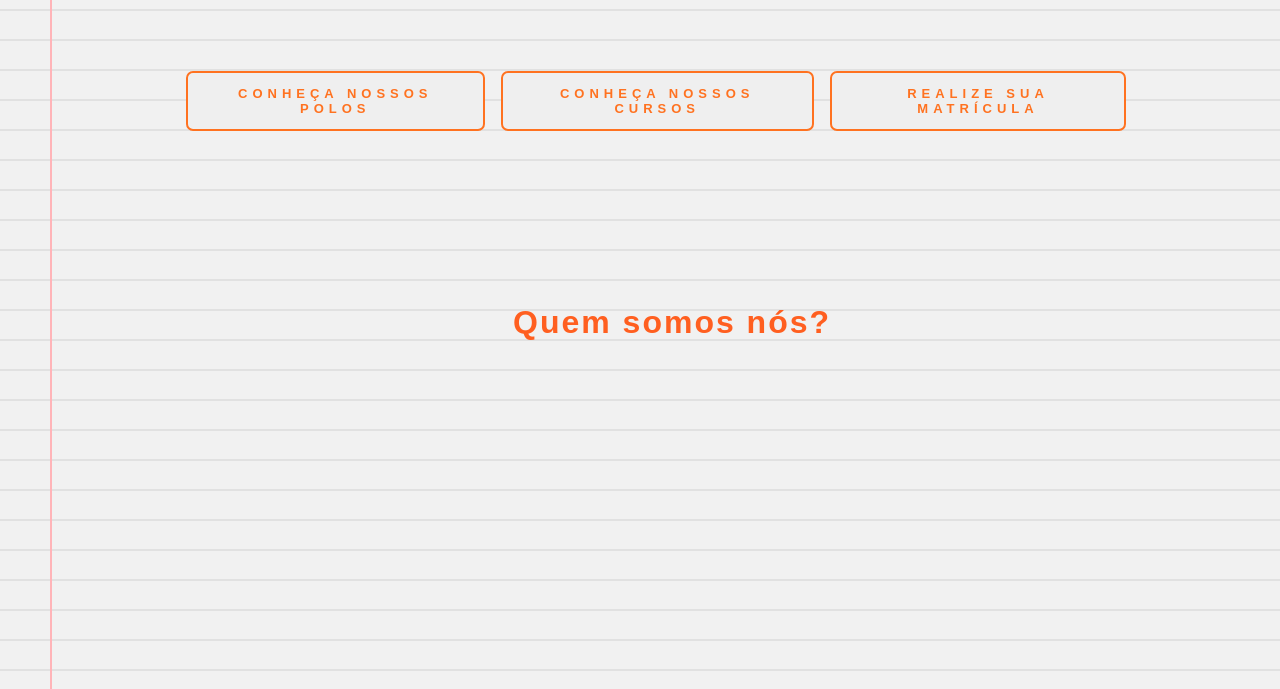
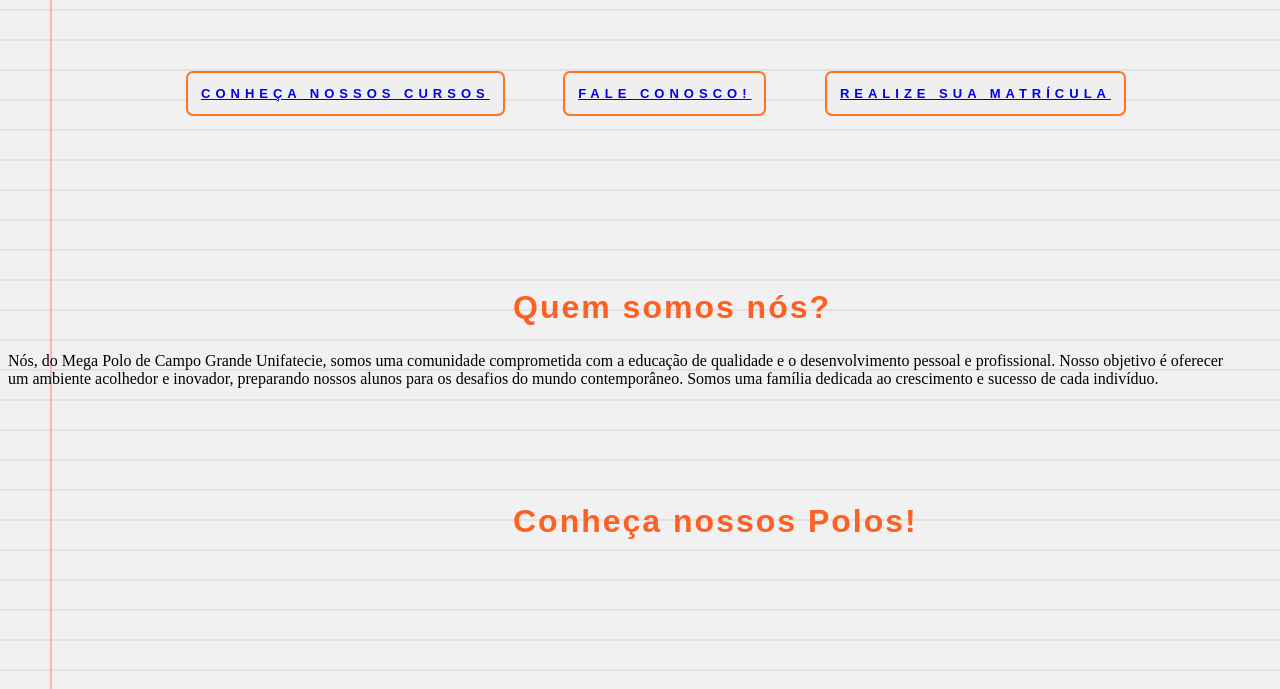
Before and after one commit to umgabrielpaiva/Site-UniFatecie-Campo-Grande-MS, a plain HTML site: page index.html in a window 1280 px wide. Shown: the part 111-800 px from the top of the page. Drawn offline with Linux system fonts and the light colour scheme; a web font is replaced by a local one.

Commit message:
Update index.html

```diff
--- a/index.html
+++ b/index.html
@@ -12,12 +12,30 @@
 <body>
   <img src="logo.png" alt="logo">
   <div class="bts">
-  <button class="button" >Conheça nossos polos</button>
-  <button class="button">Conheça nossos cursos</button>
-  <button class="button">Realize sua matrícula</button>
+
+  <button class="button">
+    <a href="https://unifatecie.edu.br/site/cursos-graduacao-ead/" id="link1">Conheça nossos cursos</a>
+  </button>
+
+  <button class="button">
+    <a href="https://wa.me/67996730294"> Fale Conosco!</a>
+  </button>
+
+  <button class="button">
+<a href="https://unifatecie.edu.br/site/matricula-ead/?ref_pam=polo">Realize sua matrícula</a>
+  </button>
+
+
 </div>
 
 <h1> Quem somos nós?</h1>
 
+<p>
+  Nós, do Mega Polo de Campo Grande Unifatecie, somos uma comunidade comprometida com a educação de qualidade e o desenvolvimento pessoal e profissional. Nosso objetivo é oferecer um ambiente acolhedor e inovador, preparando nossos alunos para os desafios do mundo contemporâneo. Somos uma família dedicada ao crescimento e sucesso de cada indivíduo.</p>
+
+  <h1 id="CMP"> Conheça nossos Polos!</h1>
+
+
+<script src="doc.js"></script>
 </body>
 </html>
```
